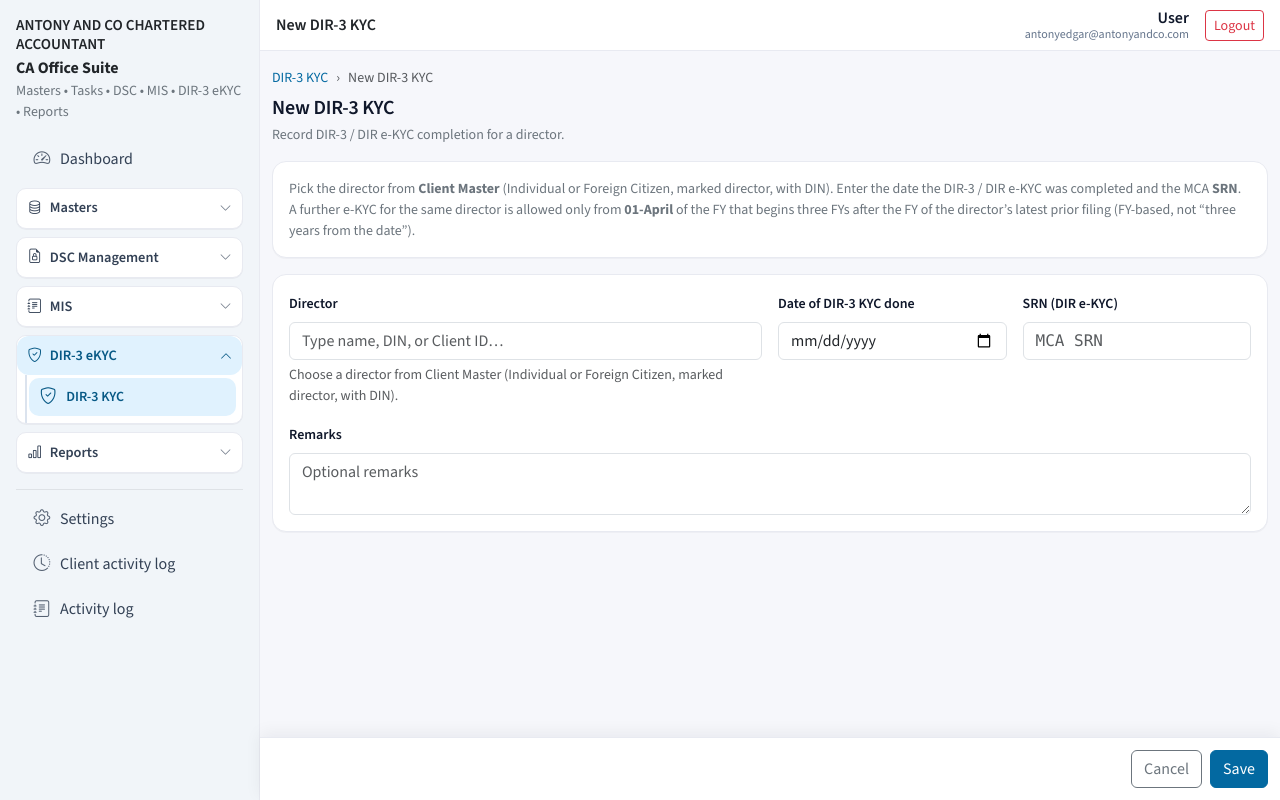
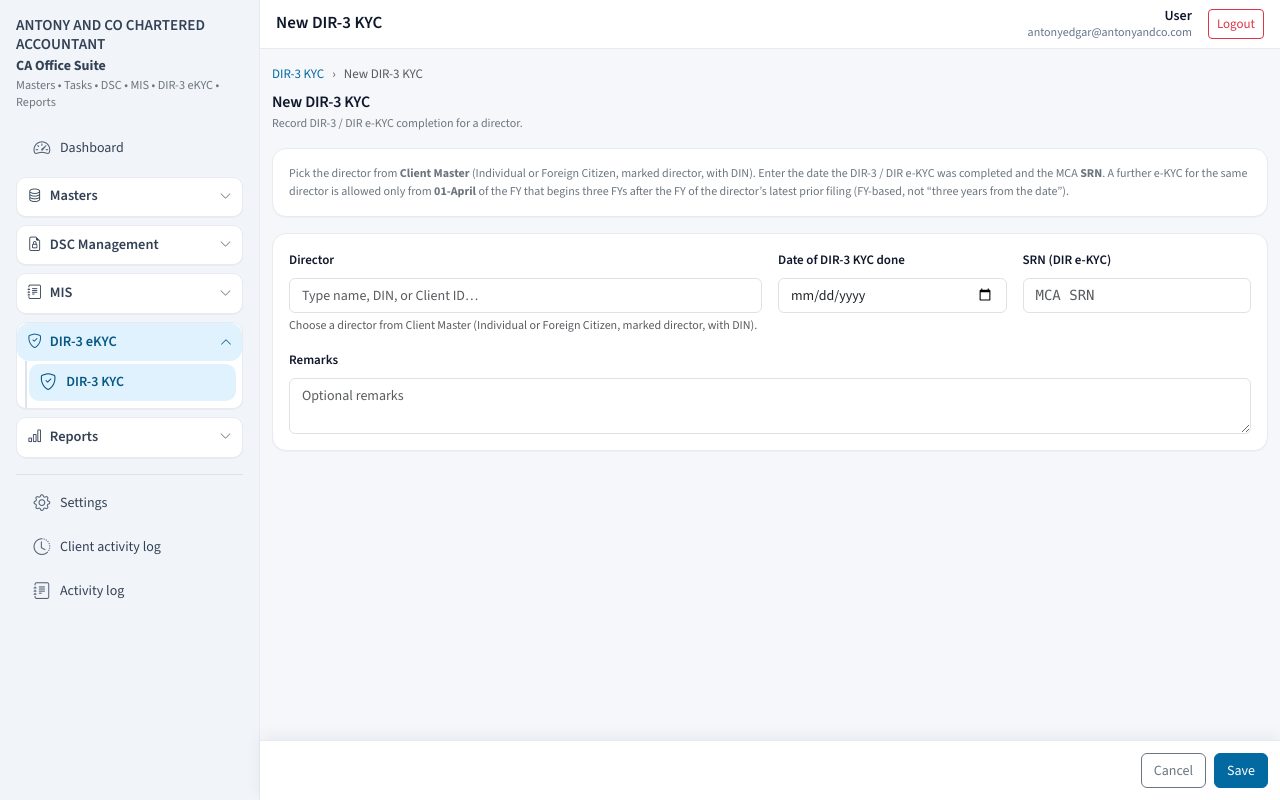
Before and after one commit to antonyedgar-coder/office_suite, a Django app: page /dirkyc/new/ in a window 1280 px wide. Run offline with Django 5.2, Linux system fonts and the light colour scheme; a user stored in the database is signed in; data comes from the database, SQL or seed files in the repository; both versions use the stored data as it was after the commit; data that the repository does not hold is empty; parts of the project's set-up code (start-up, migrations or seed data) failed here and were passed over.

Commit message:
font and size

```diff
--- a/static/css/app.css
+++ b/static/css/app.css
@@ -14,11 +14,67 @@
   --app-label-weight: 600;
   --app-section-heading-color: #0f172a;
   --app-subsection-heading-color: #334155;
+  /* Typography — compact office scale (Practive-like density, Source Sans 3) */
+  --app-font-size-base: 0.875rem; /* 14px */
+  --app-font-size-table: 0.8125rem; /* 13px */
+  --app-font-size-label: 0.8125rem; /* 13px */
+  --app-font-size-meta: 0.75rem; /* 12px */
+  --app-font-size-title: 1.0625rem; /* 17px */
+  --app-font-size-section: 1rem; /* 16px */
+  --app-line-height: 1.45;
+  --app-line-height-tight: 1.35;
 }
 
 body {
   background: var(--app-surface);
   font-family: "Source Sans 3", system-ui, -apple-system, "Segoe UI", Roboto, sans-serif;
+  font-size: var(--app-font-size-base);
+  line-height: var(--app-line-height);
+  color: #334155;
+}
+
+/* Global typography — Level 1 */
+.topbar .fw-semibold {
+  font-size: var(--app-font-size-title);
+  line-height: var(--app-line-height-tight);
+  color: var(--app-section-heading-color);
+}
+
+.content .table,
+.content .data-table {
+  font-size: var(--app-font-size-table);
+  line-height: var(--app-line-height-tight);
+}
+
+.content .table thead th,
+.content .data-table thead th {
+  font-size: var(--app-font-size-table);
+  font-weight: 600;
+  color: #475569;
+}
+
+.content .form-control,
+.content .form-select,
+.content .btn {
+  font-size: var(--app-font-size-base);
+}
+
+.content .form-control-sm,
+.content .form-select-sm,
+.content .btn-sm {
+  font-size: var(--app-font-size-table);
+}
+
+.content .form-text,
+.content .text-secondary.small,
+.content small.text-secondary {
+  font-size: var(--app-font-size-meta);
+}
+
+.content .card > .fw-semibold:first-child,
+.content .card .h5,
+.content .card h5 {
+  font-size: var(--app-font-size-section);
 }
 
 .app-shell {
@@ -101,7 +157,7 @@ body {
 }
 
 .app-breadcrumbs .breadcrumb {
-  font-size: 0.875rem;
+  font-size: var(--app-font-size-table);
   --bs-breadcrumb-divider: "›";
 }
 
@@ -328,15 +384,15 @@ body {
 .client-detail-field-label {
   color: var(--app-label-color);
   font-weight: 600;
-  font-size: 0.8125rem;
+  font-size: var(--app-font-size-label);
   line-height: 1.3;
   margin-bottom: 0;
 }
 
 .client-detail-field-value {
   color: #334155;
-  font-size: 0.9375rem;
-  line-height: 1.35;
+  font-size: var(--app-font-size-base);
+  line-height: var(--app-line-height-tight);
   word-break: break-word;
   text-align: left;
 }
@@ -351,6 +407,7 @@ body {
 }
 
 .page-header-title {
+  font-size: var(--app-font-size-section);
   font-weight: 600;
   letter-spacing: -0.01em;
   color: var(--app-section-heading-color);
@@ -358,6 +415,16 @@ body {
 
 .page-header-subtitle {
   max-width: 42rem;
+  font-size: var(--app-font-size-base);
+}
+
+/* Task list filters */
+.task-list-filters .form-label {
+  font-size: var(--app-font-size-meta);
+}
+
+.task-list-filters .task-suggest-item {
+  font-size: var(--app-font-size-table);
 }
 
 /* Filter panel */
@@ -377,7 +444,7 @@ body {
   margin-bottom: 0.25rem;
   color: var(--app-label-color);
   font-weight: var(--app-label-weight);
-  font-size: 0.875rem;
+  font-size: var(--app-font-size-label);
 }
 
 .filter-panel-form .form-control-sm,
@@ -436,7 +503,7 @@ body {
 }
 
 .topbar-user-meta {
-  font-size: 0.75rem;
+  font-size: var(--app-font-size-meta);
   color: #64748b;
 }
 
@@ -499,7 +566,7 @@ body {
 .filter-panel-form .form-label {
   color: var(--app-label-color);
   font-weight: var(--app-label-weight);
-  font-size: 0.875rem;
+  font-size: var(--app-font-size-label);
 }
 
 .filter-panel-form .form-label.text-secondary,
@@ -519,7 +586,7 @@ body {
 
 .form-section-accordion .accordion-button {
   font-weight: 600;
-  font-size: 0.95rem;
+  font-size: var(--app-font-size-section);
   color: var(--app-section-heading-color);
 }
 
@@ -535,7 +602,7 @@ body {
 }
 
 .form-field-hint {
-  font-size: 0.8125rem;
+  font-size: var(--app-font-size-meta);
   color: #64748b;
   margin-top: 0.25rem;
 }
@@ -556,7 +623,7 @@ body {
 }
 
 .field-feedback {
-  font-size: 0.8125rem;
+  font-size: var(--app-font-size-meta);
   margin-top: 0.25rem;
 }
 
--- a/templates/masters/includes/client_detail_tasks.html
+++ b/templates/masters/includes/client_detail_tasks.html
@@ -41,7 +41,7 @@
 
 <div class="card p-3">
   <div class="table-responsive">
-    <table class="table table-sm table-hover align-middle mb-0" style="font-size: 0.8125rem;">
+    <table class="table table-sm table-hover align-middle mb-0">
       <thead class="table-light">
         <tr>
           <th>Created</th>
--- a/templates/tasks/includes/task_list_table.html
+++ b/templates/tasks/includes/task_list_table.html
@@ -1,5 +1,5 @@
 <div class="table-responsive">
-  <table class="table table-sm table-hover align-middle mb-0" style="font-size: 0.8125rem;">
+  <table class="table table-sm table-hover align-middle mb-0">
     <thead class="table-light">
       <tr>
         <th>Created</th>
--- a/templates/tasks/task_bulk_import.html
+++ b/templates/tasks/task_bulk_import.html
@@ -9,7 +9,7 @@
       Use <strong>Group | Master</strong> for TASK_MASTER when names repeat across groups.
     </p>
     <p class="mb-2 small"><strong>PERIOD_TYPE:</strong> monthly, quarterly, half_yearly, yearly, every_3_years, every_5_years, one_time (one-time masters auto-use <code>one_time</code> if blank)</p>
-    <p class="mb-2 small"><strong>PERIOD_MONTH:</strong> use number <code>5</code> or name <code>May</code> — not FY labels. <strong>PERIOD_FY:</strong> <code>2026</code> or <code>2025-26</code>.</p>
+    <p class="mb-2 small"><strong>PERIOD_MONTH:</strong> <code>5</code> or <code>May</code>. <strong>PERIOD_FY:</strong> <code>2026</code> or <code>2025-26</code>. <strong>PERIOD_QUARTER:</strong> <code>4</code> or <code>Q4</code>. <strong>PERIOD_HALF:</strong> <code>1</code> or <code>H1</code>.</p>
     <p class="mb-2 small"><strong>DUE_DATE:</strong> <code>YYYY-MM-DD</code> or <code>DD-MM-YYYY</code> (required for one-time tasks).</p>
     <div class="mb-3"><code class="small">{{ columns|join:", " }}</code></div>
     <div class="mb-3 d-flex flex-wrap gap-2">
--- a/templates/tasks/task_document_check_queue.html
+++ b/templates/tasks/task_document_check_queue.html
@@ -10,7 +10,7 @@
     </p>
     {% if document_check_rows %}
       <div class="table-responsive">
-        <table class="table table-sm table-hover align-middle mb-0" style="font-size: 0.8125rem;">
+        <table class="table table-sm table-hover align-middle mb-0">
           <thead class="table-light">
             <tr>
               <th>Client</th>
--- a/templates/tasks/task_list.html
+++ b/templates/tasks/task_list.html
@@ -4,7 +4,6 @@
 {% block extra_head %}
   {% include "tasks/includes/task_date_range_assets.html" %}
   <style>
-    .task-list-filters .form-label { font-size: 0.75rem; }
     .task-list-filters .field-wrap { position: relative; }
     .task-list-filters .task-suggest-list {
       position: absolute;
@@ -20,7 +19,6 @@
       cursor: pointer;
       padding: 0.45rem 0.65rem;
       border-bottom: 1px solid #e8eaf1;
-      font-size: 0.875rem;
     }
     .task-list-filters .task-suggest-item:hover { background: #eef2ff; }
   </style>
--- a/templates/tasks/task_verify_queue.html
+++ b/templates/tasks/task_verify_queue.html
@@ -10,7 +10,7 @@
         Clients with type New Client cannot be submitted for verification. Open the task to verify directly.
       </p>
       <div class="table-responsive">
-        <table class="table table-sm table-hover align-middle mb-0" style="font-size: 0.8125rem;">
+        <table class="table table-sm table-hover align-middle mb-0">
           <thead class="table-light">
             <tr>
               <th>Client</th>
@@ -41,7 +41,7 @@
     <p class="small text-secondary mb-3">Review tasks submitted by users.</p>
     {% if submitted_rows %}
       <div class="table-responsive">
-        <table class="table table-sm table-hover align-middle mb-0" style="font-size: 0.8125rem;">
+        <table class="table table-sm table-hover align-middle mb-0">
           <thead class="table-light">
             <tr>
               <th>Client</th>
```
Also changed, not shown: tasks/period_keys.py (+42 -4 lines), tasks/tests.py (+26 -0 lines), db.sqlite3, 1 other file.
